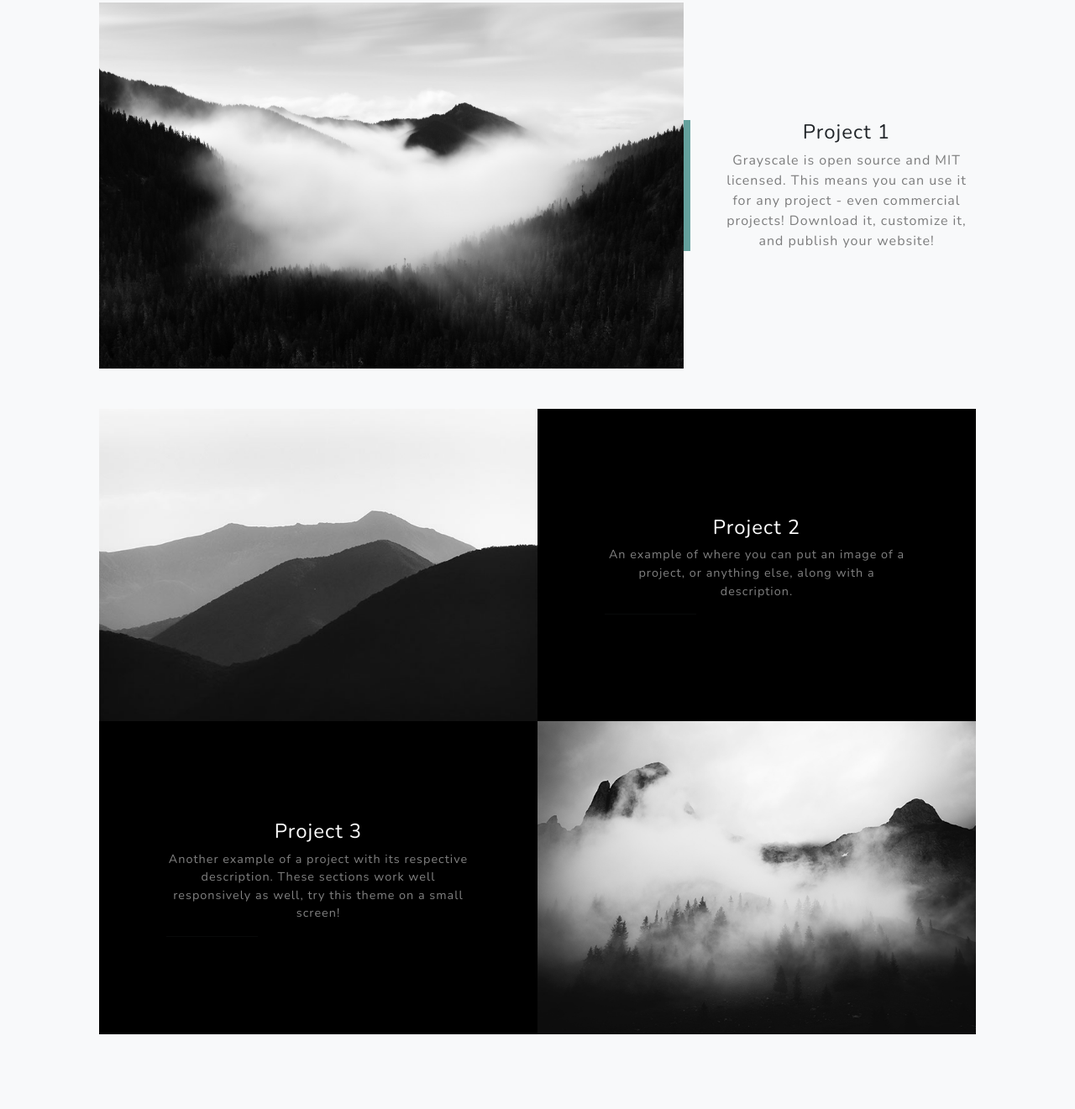
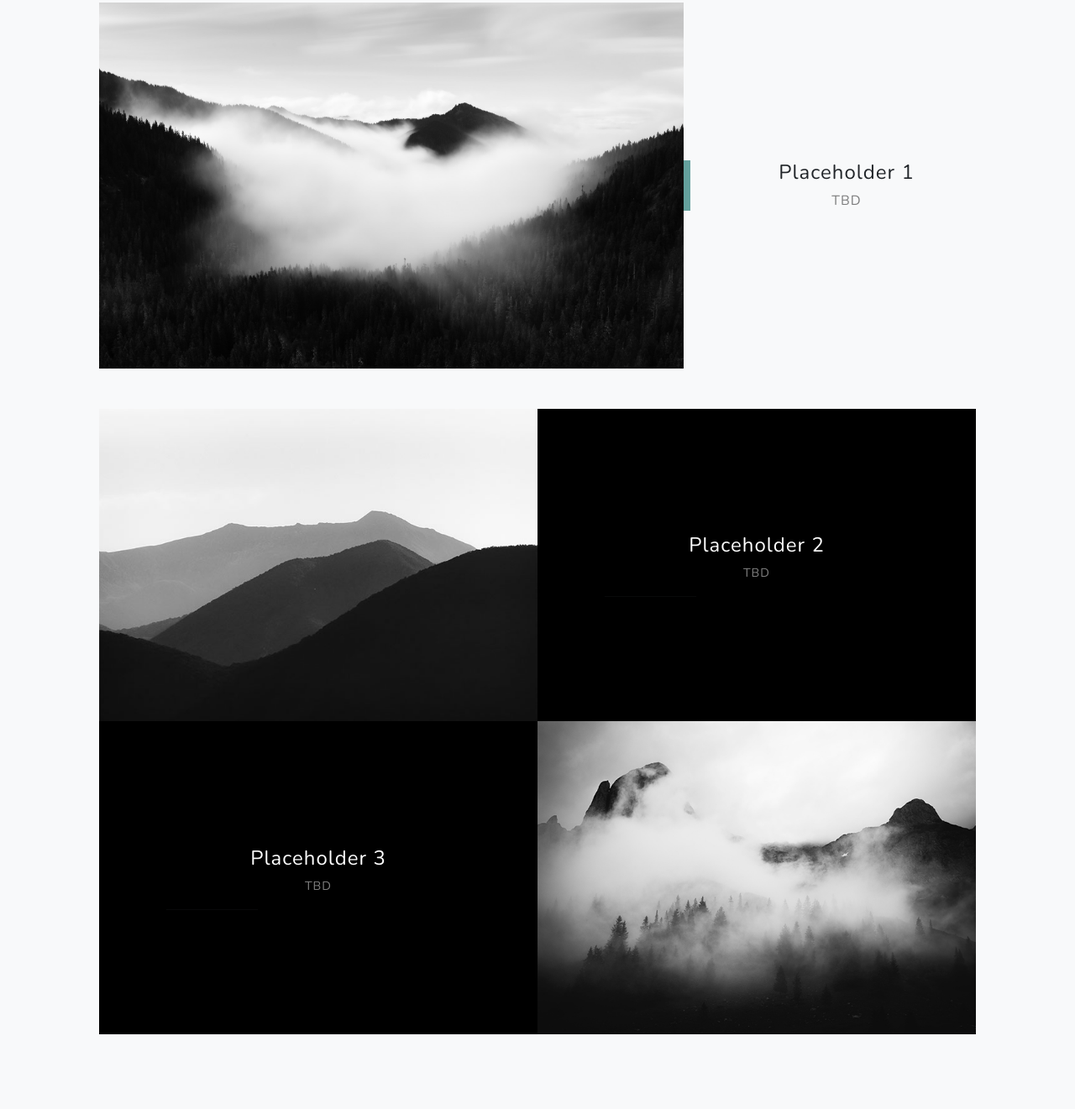
Before and after one commit to Jasonsitu/jasonsitu.github.io, a plain HTML site: page index.html in a window 1280 px wide. Shown: the part 1499-2820 px from the top of the page at 84% size. Drawn offline with nearby package versions, Linux system fonts and the light colour scheme.

Commit message:
Update index.html

```diff
--- a/index.html
+++ b/index.html
@@ -79,8 +79,8 @@
                     <div class="col-xl-8 col-lg-7"><img class="img-fluid mb-3 mb-lg-0" src="assets/img/bg-masthead.jpg" alt="..." /></div>
                     <div class="col-xl-4 col-lg-5">
                         <div class="featured-text text-center text-lg-left">
-                            <h4>Project 1</h4>
-                            <p class="text-black-50 mb-0">Grayscale is open source and MIT licensed. This means you can use it for any project - even commercial projects! Download it, customize it, and publish your website!</p>
+                            <h4>Placeholder 1</h4>
+                            <p class="text-black-50 mb-0">TBD</p>
                         </div>
                     </div>
                 </div>
@@ -91,9 +91,9 @@
                         <div class="bg-black text-center h-100 project">
                             <div class="d-flex h-100">
                                 <div class="project-text w-100 my-auto text-center text-lg-left">
-                                    <h4 class="text-white">Project 2
+                                    <h4 class="text-white"> Placeholder 2
                                     </h4>
-                                    <p class="mb-0 text-white-50">An example of where you can put an image of a project, or anything else, along with a description.</p>
+                                    <p class="mb-0 text-white-50">TBD</p>
                                     <hr class="d-none d-lg-block mb-0 ms-0" />
                                 </div>
                             </div>
@@ -107,8 +107,8 @@
                         <div class="bg-black text-center h-100 project">
                             <div class="d-flex h-100">
                                 <div class="project-text w-100 my-auto text-center text-lg-right">
-                                    <h4 class="text-white">Project 3</h4>
-                                    <p class="mb-0 text-white-50">Another example of a project with its respective description. These sections work well responsively as well, try this theme on a small screen!</p>
+                                    <h4 class="text-white"> Placeholder 3</h4>
+                                    <p class="mb-0 text-white-50">TBD</p>
                                     <hr class="d-none d-lg-block mb-0 me-0" />
                                 </div>
                             </div>
@@ -181,7 +181,7 @@
                                 <i class="fas fa-envelope text-primary mb-2"></i>
                                 <h4 class="text-uppercase m-0">Email</h4>
                                 <hr class="my-4 mx-auto" />
-                                <div class="small text-black-50"><a href="#!">hello@yourdomain.com</a></div>
+                                <div class="small text-black-50"><a href="#!">hello@jasonsitu.com</a></div>
                             </div>
                         </div>
                     </div>
```
